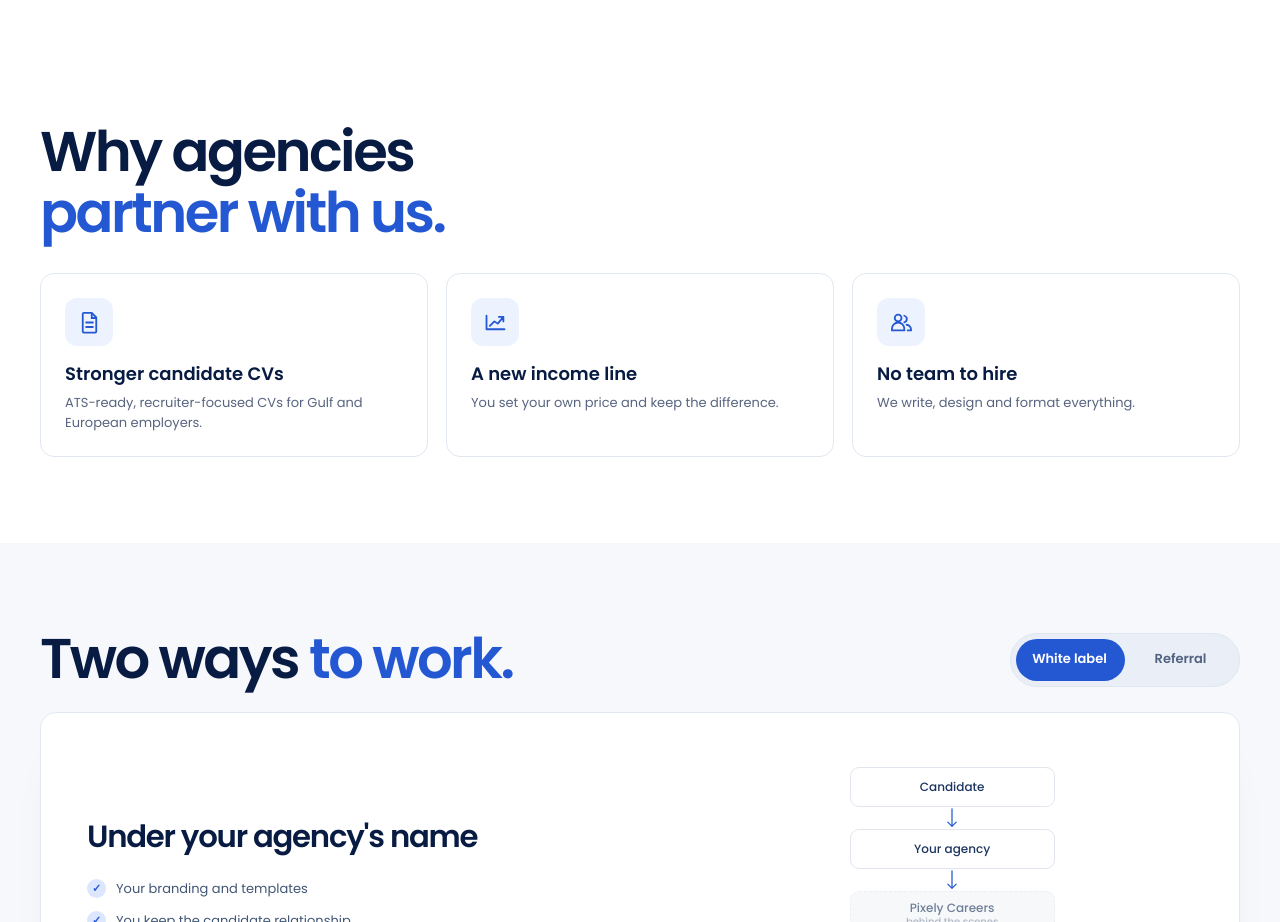
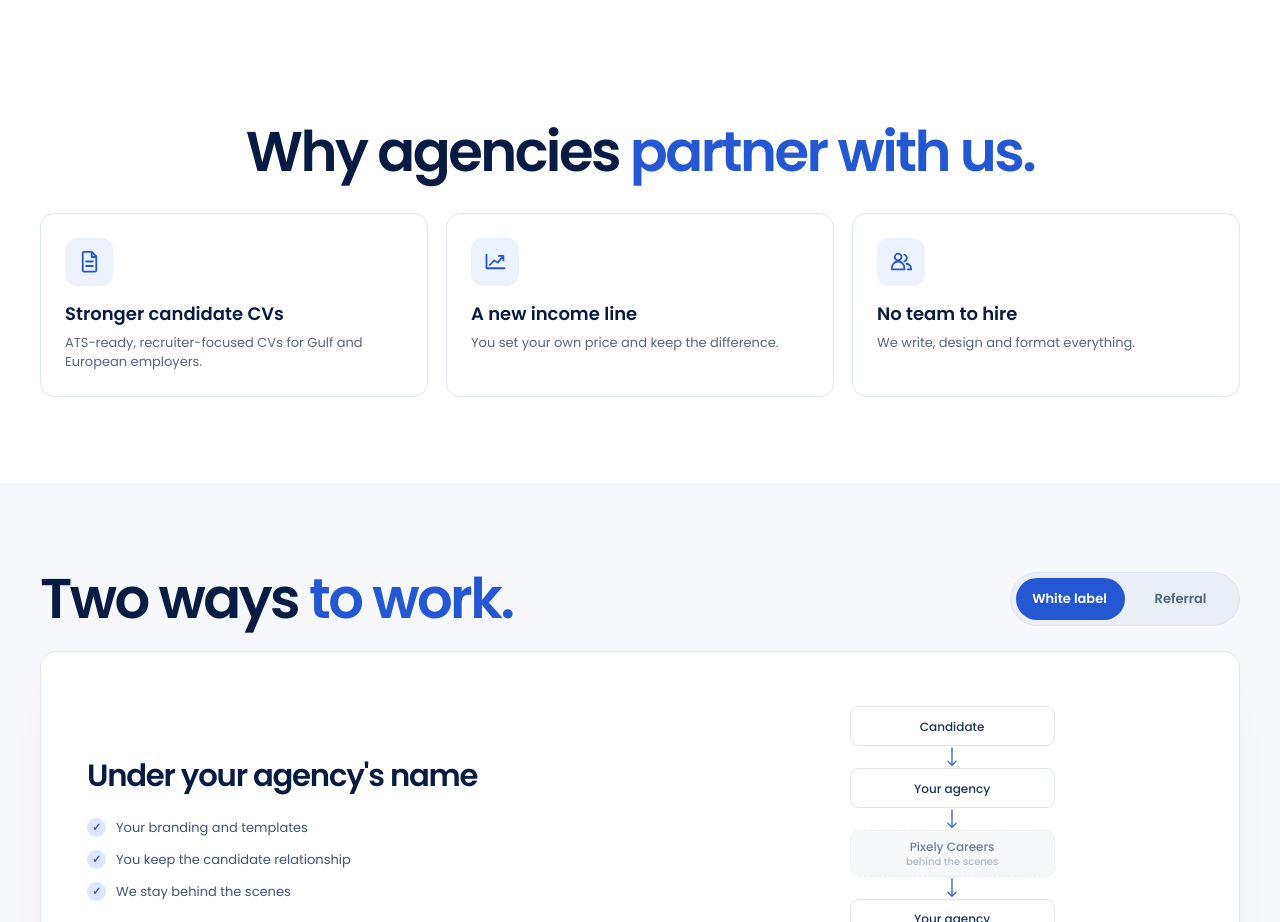
Before and after one commit to pixelyofficialstore-a11y/pixelycareer_premium-website, a Next.js app: page /partners in a window 1280 px wide. Shown: the part 1420-2342 px from the top of the page. Built offline with nearby package versions, Linux system fonts and the light colour scheme; no server answers.

Commit message:
Add missing style to partners component
Replit-Commit-Author: Agent

```diff
--- a/src/components/partners/partners.css
+++ b/src/components/partners/partners.css
@@ -187,6 +187,7 @@
 .agency-page .agency-grad-badge svg { width: 22px; height: 22px; }
 
 .agency-page .agency-why { background: #fff; }
+.agency-page .agency-why > .agency-wrap > .agency-title { max-width: none; margin-inline: auto; text-align: center; }
 .agency-page .agency-why, .agency-page .agency-ways { padding-block: 86px; }
 .agency-page .agency-why-grid { display: grid; grid-template-columns: repeat(3, minmax(0, 1fr)); gap: 18px; margin-top: 30px; }
 .agency-page .agency-why-card {
```
